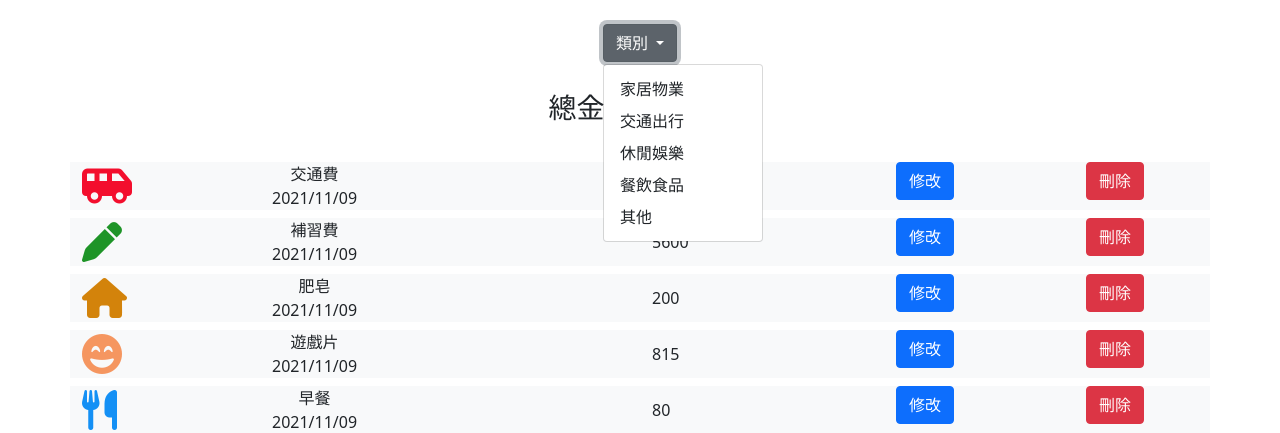
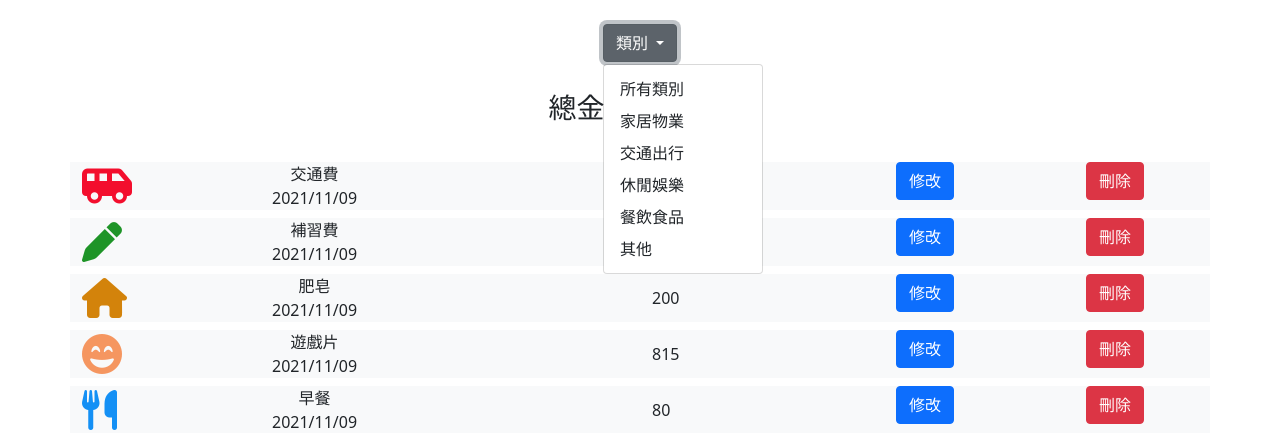
Before and after one commit to dream184/A12_expense_tracker, a Node server app: page / in a window 1280 px wide, after a click on "類別". Shown: the part 56-489 px from the top of the page. Run offline with Node 20, Linux system fonts and the light colour scheme; a user stored in the database is signed in; data comes from the database, SQL or seed files in the repository; some libraries are stand-ins or nearby versions.

Commit message:
refactor: refactor GET /

```diff
--- a/views/index.hbs
+++ b/views/index.hbs
@@ -4,8 +4,9 @@
     類別
   </button>
   <ul class="dropdown-menu" aria-labelledby="dropdownMenuButton1">
+    <li><a class="dropdown-item" href="/">所有類別</a></li>
     {{#each categories}}
-    <li><a class="dropdown-item" href="/records/categories/{{this.categoryId}}">{{this.name}}</a></li>
+    <li><a class="dropdown-item" href="/records?category={{this.categoryId}}">{{this.name}}</a></li>
     {{/each}}
   </ul>
 </div>
```
Also changed, not shown: routes/modules/record.js (+4 -3 lines).
